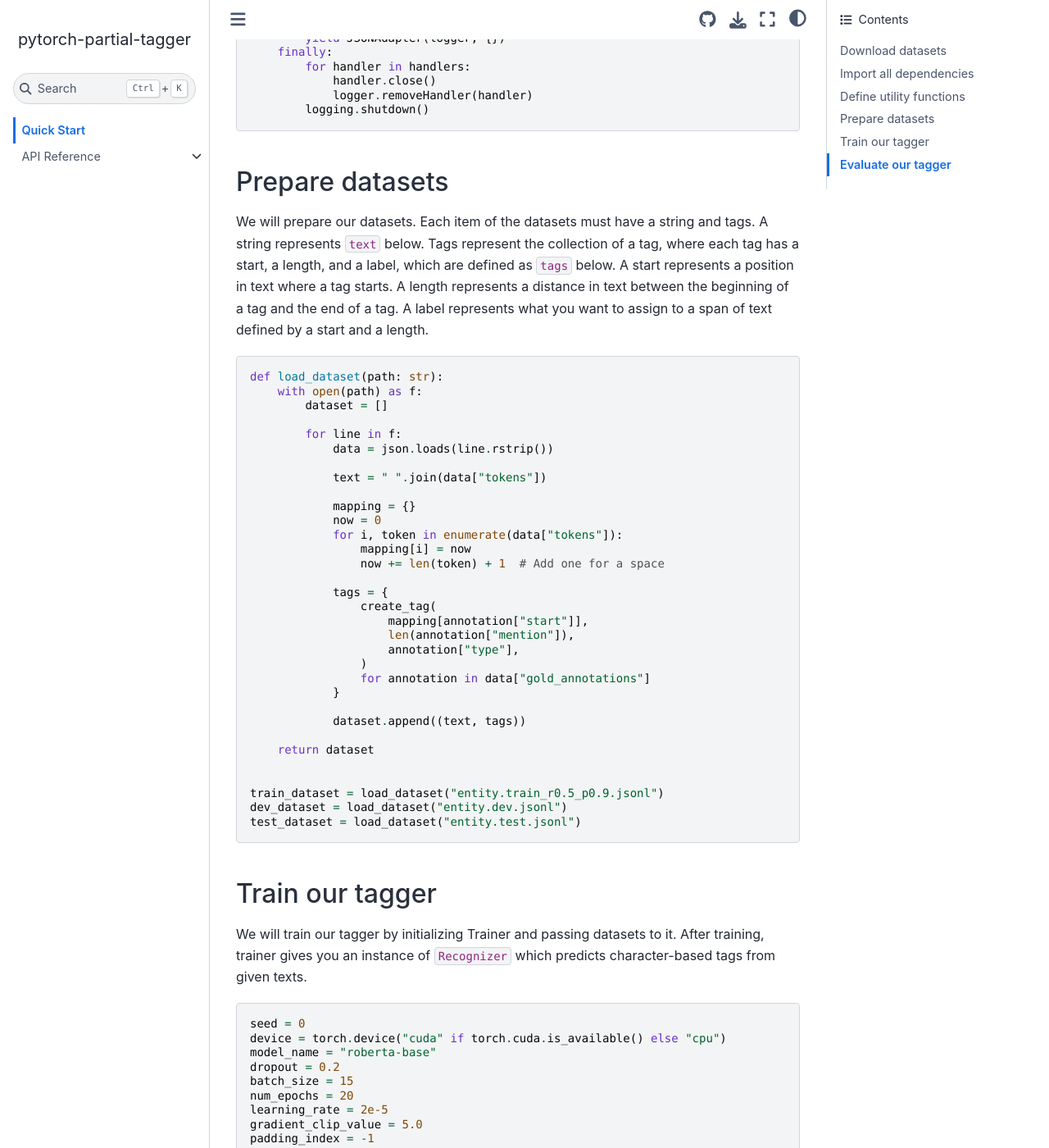
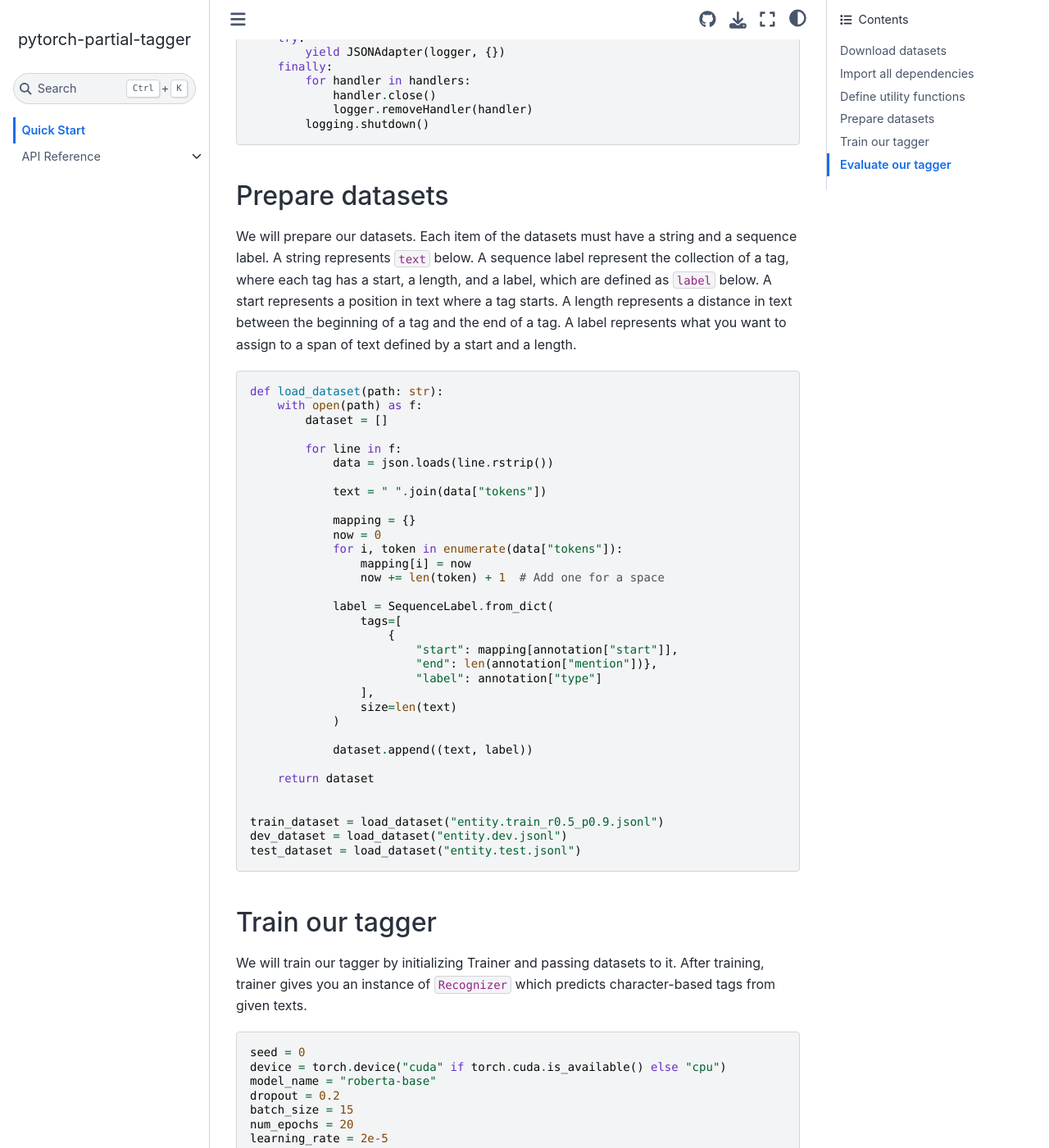
Before and after one commit to yasufumy/pytorch-partial-tagger, a Sphinx documentation site: the page built from docs/source/quick_start.md, in a window 1280 px wide and 1400 px high, scrolled down 1440 px. Shown: the whole window at 82% size. Built offline with Sphinx 7.4.7 and the Sphinx Book theme 1.1.4, drawn with Linux system fonts in a browser that asks for light colours; some of the changed text lies outside the part shown.

Commit message:
Update quick_start.md

````diff
--- a/docs/source/quick_start.md
+++ b/docs/source/quick_start.md
@@ -23,9 +23,10 @@ from contextlib import contextmanager
 
 import numpy as np
 import torch
+from sequence_label import SequenceLabel
 
 from partial_tagger.metric import Metric
-from partial_tagger.utils import create_tag,  create_trainer
+from partial_tagger.utils import create_trainer
 ```
 
 ## Define utility functions
@@ -74,7 +75,7 @@ def get_logger(log_name, log_file):
 
 ## Prepare datasets
 
-We will prepare our datasets. Each item of the datasets must have a string and tags. A string represents `text` below. Tags represent the collection of a tag, where each tag has a start, a length, and a label, which are defined as `tags` below. A start represents a position in text where a tag starts. A length represents a distance in text between the beginning of a tag and the end of a tag. A label represents what you want to assign to a span of text defined by a start and a length.
+We will prepare our datasets. Each item of the datasets must have a string and a sequence label. A string represents `text` below. A sequence label represent the collection of a tag, where each tag has a start, a length, and a label, which are defined as `label` below. A start represents a position in text where a tag starts. A length represents a distance in text between the beginning of a tag and the end of a tag. A label represents what you want to assign to a span of text defined by a start and a length.
 
 
 ```py
@@ -93,16 +94,17 @@ def load_dataset(path: str):
                 mapping[i] = now
                 now += len(token) + 1  # Add one for a space
 
-            tags = {
-                create_tag(
-                    mapping[annotation["start"]],
-                    len(annotation["mention"]),
-                    annotation["type"],
-                )
-                for annotation in data["gold_annotations"]
-            }
+            label = SequenceLabel.from_dict(
+                tags=[
+                    {
+                        "start": mapping[annotation["start"]],
+                        "end": len(annotation["mention"])},
+                        "label": annotation["type"]
+                ],
+                size=len(text)
+            )
 
-            dataset.append((text, tags))
+            dataset.append((text, label))
 
     return dataset
 
````
